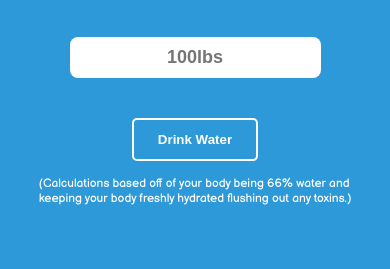
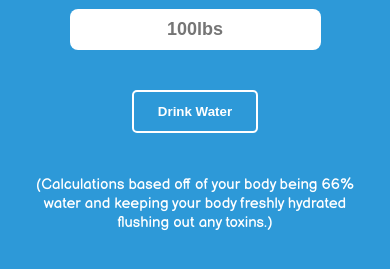
Before and after one commit to BrandonGormley/Hydrate, a plain HTML site: page index.html in a window 390 px wide. Shown: the part 427-696 px from the top of the page. Drawn offline with Linux system fonts and the light colour scheme.

Commit message:
Fav Icon / Title
-Updated Fav Icon / Title

```diff
--- a/app.js
+++ b/app.js
@@ -3,5 +3,5 @@ let button = document.querySelector('.water-button');
 let waterIntake = document.querySelector('#water-intake');
 
 button.addEventListener('click', () => {
-    waterIntake.textContent = (parseInt(weight.value) * .67) + ' fluid ounces daily.';
+    waterIntake.textContent = parseInt(weight.value) * .67 + ' fluid ounces daily.';
 });
--- a/css/styles.css
+++ b/css/styles.css
@@ -73,9 +73,11 @@ body {
 
 .research-text {
   color: white;
-  position: fixed;
-  bottom: 25%;
+  position: relative;
+  top: 5%;
   font-size: 15px;
+  text-align: center;
+  margin: 0 32px;
 }
 
 #water-intake {
@@ -87,12 +89,3 @@ body {
 
 
   /* ================  MEDIA QUERIES ================ */
-
-  @media (max-width: 450px) {
-
-  .research-text {
-    bottom: 25%;
-    font-size: 12px;
-  }
-
-}
--- a/index.html
+++ b/index.html
@@ -6,8 +6,12 @@
     <meta name="viewport" content="width=device-width, initial-scale=1.0">
     <script src="https://kit.fontawesome.com/de183f27ea.js" crossorigin="anonymous"></script>
     <link href="https://fonts.googleapis.com/css2?family=Balsamiq+Sans:wght@400;700&display=swap" rel="stylesheet">
+    <link rel="apple-touch-icon" sizes="180x180" href="/apple-touch-icon.png">
+    <link rel="icon" type="image/png" sizes="32x32" href="/favicon-32x32.png">
+    <link rel="icon" type="image/png" sizes="16x16" href="/favicon-16x16.png">
+    <link rel="manifest" href="/site.webmanifest">
     <link rel="stylesheet" href="css/styles.css">
-    <title>THIRSTY | HYDRATE TODAY</title>
+    <title> H Y D R A T E</title>
 </head>
 
 <body>
@@ -23,7 +27,7 @@
             <button class="water-button" type="submit">Drink Water</button>
         </div>
         <div id="water-intake"></div>
-        <div class="research-text">(Calculations based off of your body being 66% water and <br>keeping your body
+        <div class="research-text">(Calculations based off of your body being 66% water and keeping your body
             freshly
             hydrated flushing out any toxins.)</div>
     </div>
```
Also changed, not shown: android-chrome-192x192.png (added), android-chrome-512x512.png (added), apple-touch-icon.png (added), favicon-16x16.png (added), favicon-32x32.png (added), favicon.ico (added), img/hydration.JPG (added), site.webmanifest (added).
